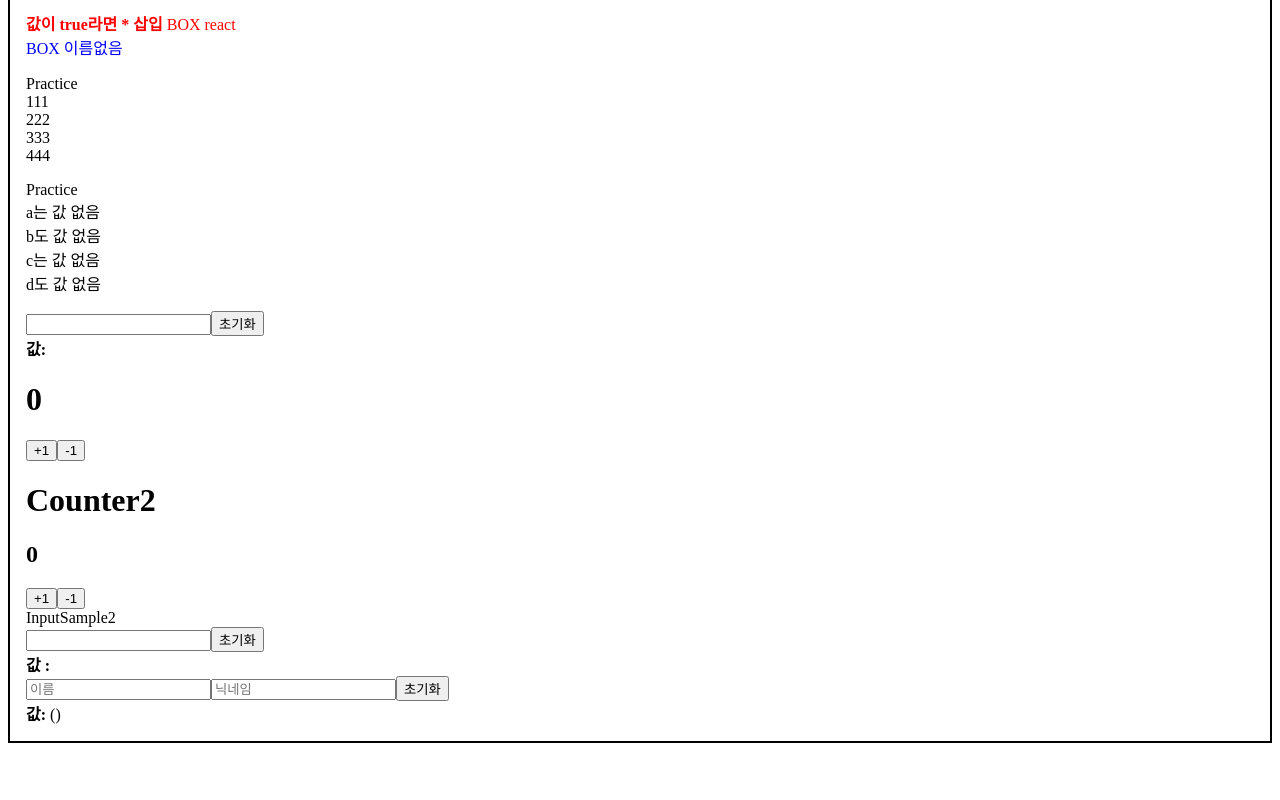
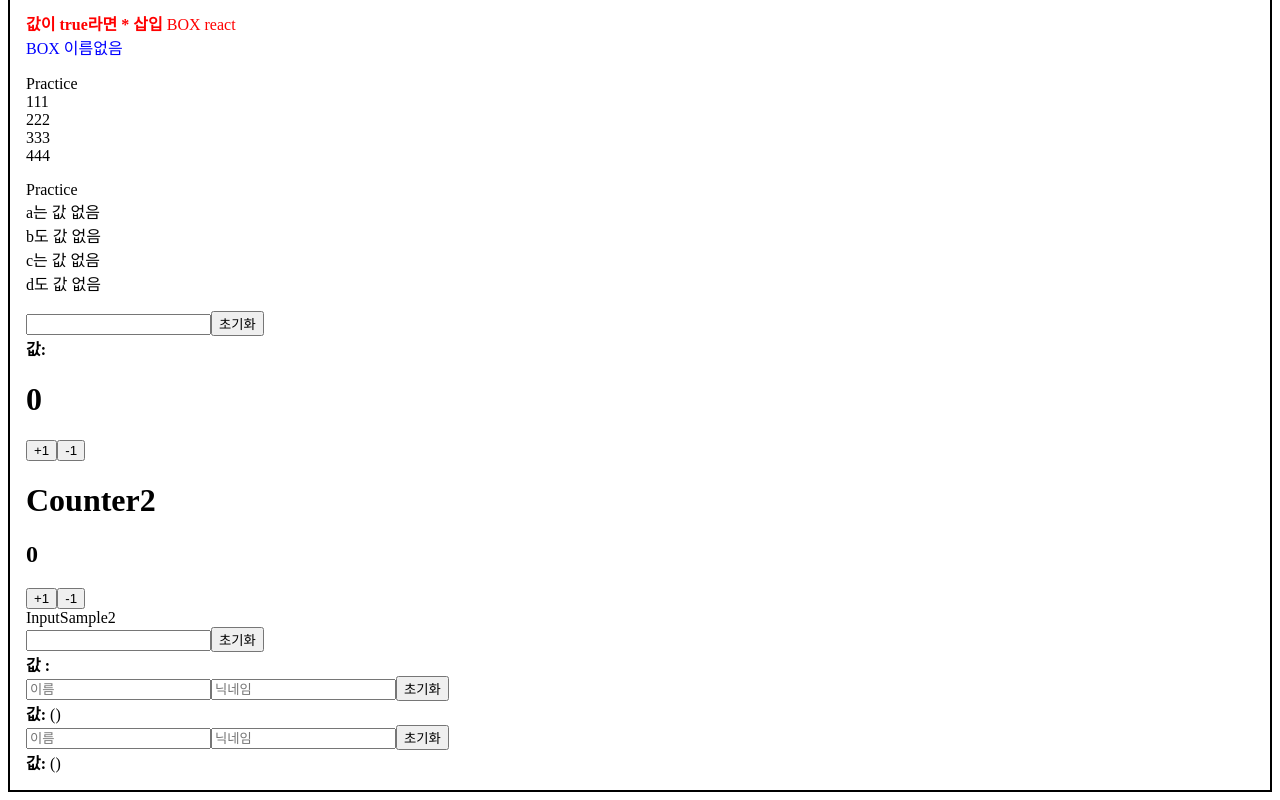
Before and after one commit to qkaxhfms/practice_react_2, a React (Create React App) app in the folder begin-react/: page / in a window 1280 px wide. Shown: the part 380-1180 px from the top of the page. Before the commit the page ends 1131 px from the top, so only its background shows below. Built offline with nearby package versions, Linux system fonts and the light colour scheme.

Commit message:
add useRef

```diff
--- a/begin-react/src/App.js
+++ b/begin-react/src/App.js
@@ -8,6 +8,7 @@ import Counter2 from "./Counter2";
 import InputSample from "./InputSample";
 import InputSample2 from "./InputSample2";
 import InputSample3 from './InputSample3';
+import InputSample4 from './InputSample4';
 import './css/App.css';
 
 function App() {
@@ -37,6 +38,7 @@ function App() {
       <Counter2 />
       <InputSample2 />
       <InputSample3 />
+      <InputSample4 />
     </Wrapper>
   );
 }
--- /dev/null
+++ b/begin-react/src/InputSample4.js
@@ -0,0 +1,52 @@
+import React, { useState, useRef } from "react";
+
+function InputSample4() {
+  const [inputs, setInputs] = useState({
+    name: "",
+    nickname: "",
+  });
+  const nameInput = useRef();
+
+  const { name, nickname } = inputs; // 비구조화 할당을 통해 값 추출
+
+  const onChange = (e) => {
+    const { value, name } = e.target; // 우선 e.target 에서 name 과 value 를 추출
+    setInputs({
+      ...inputs, // 기존의 input 객체를 복사한 뒤
+      [name]: value, // name 키를 가진 값을 value 로 설정
+    });
+  };
+
+  const onReset = () => {
+    setInputs({
+      name: "",
+      nickname: "",
+    });
+    nameInput.current.focus();
+  };
+
+  return (
+    <div>
+      <input
+        name="name"
+        placeholder="이름"
+        onChange={onChange}
+        value={name}
+        ref={nameInput}
+      />
+      <input
+        name="nickname"
+        placeholder="닉네임"
+        onChange={onChange}
+        value={nickname}
+      />
+      <button onClick={onReset}>초기화</button>
+      <div>
+        <b>값: </b>
+        {name} ({nickname})
+      </div>
+    </div>
+  );
+}
+
+export default InputSample4;
```
